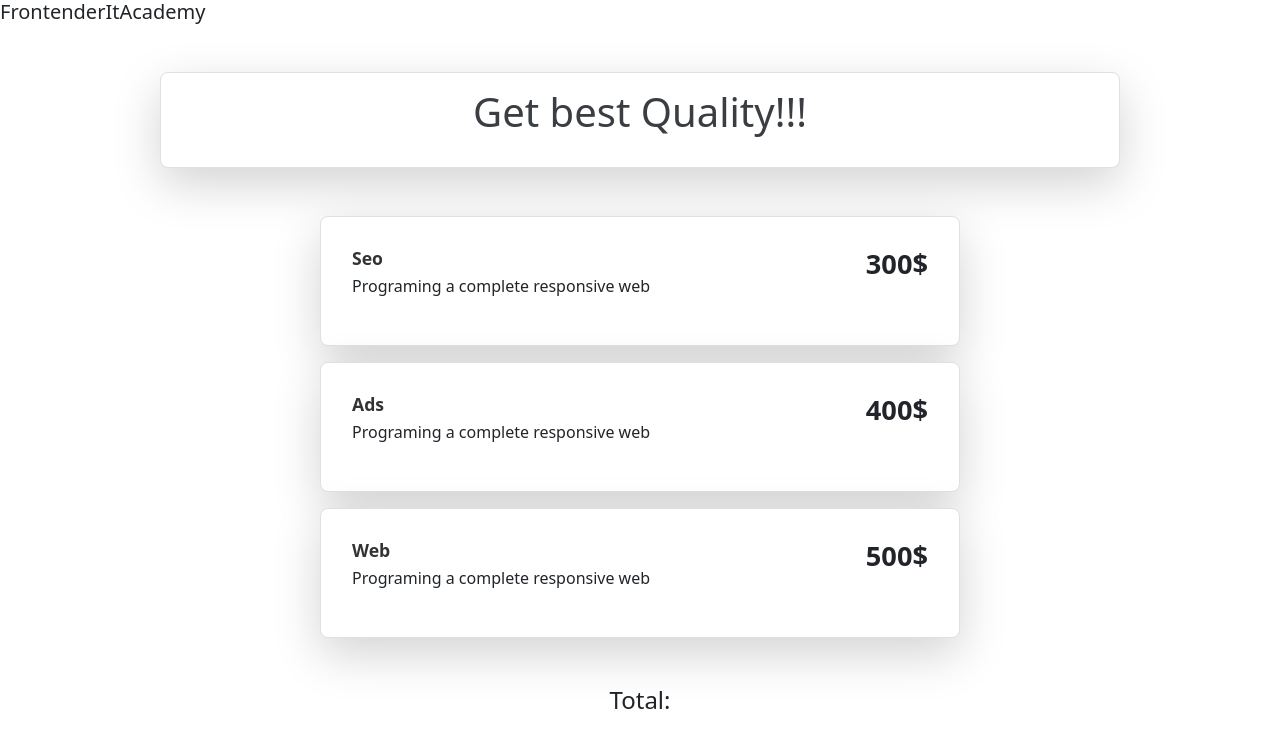
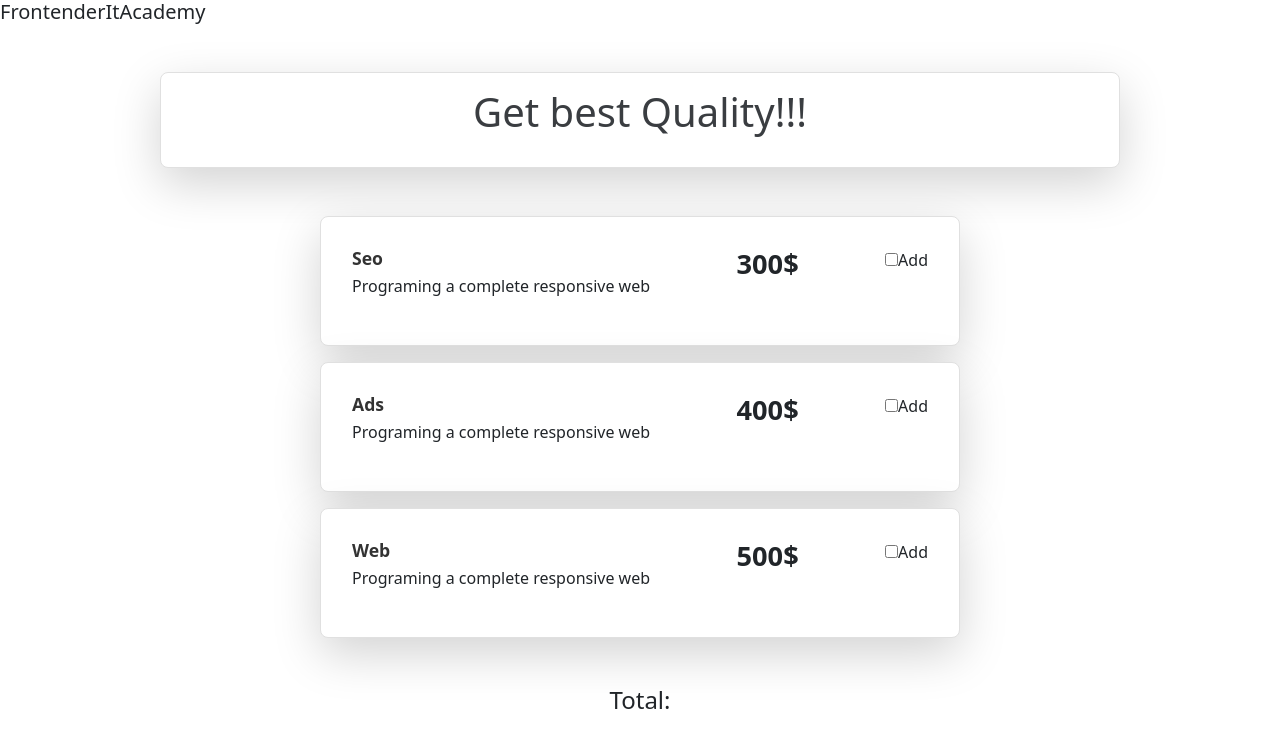
Before and after one commit to RonniedeTal/s6-presupostos-react, a React (Vite) app: page /home in a window 1280 px wide. Shown: the top 748 px of the page. Built offline with nearby package versions, Linux system fonts and the light colour scheme.

Commit message:
extra commit

```diff
--- a/src/assets/components/cardComponent/CardComponent.jsx
+++ b/src/assets/components/cardComponent/CardComponent.jsx
@@ -1,7 +1,19 @@
-import React from 'react';
+import React, { useState } from 'react';
 import './CardComponent.css';
 
 function CardComponent(props) {
+  const [check, setCheck]=useState(true)
+  const handleCheckOnchange=(e)=>{
+    // setCheck(!check)
+    // const value=e.target.value
+  if(e.target.value){
+    setCheck(!check)
+    console.log(props.h4Content, check);
+
+  }
+
+  }
+
   return (
     <div className="card w-50 mt-3 mx-auto shadow-lg">
       <div className="card-body inner-card">
@@ -10,6 +22,7 @@ function CardComponent(props) {
           <p>{props.pContent}</p>
         </div>
         <h3 className="price">{props.priceContent}$</h3>
+        <span> <input type="checkbox" value={check} name={props.h4Content} onChange={handleCheckOnchange}/>Add</span>
       </div>
     </div>
   );
```
